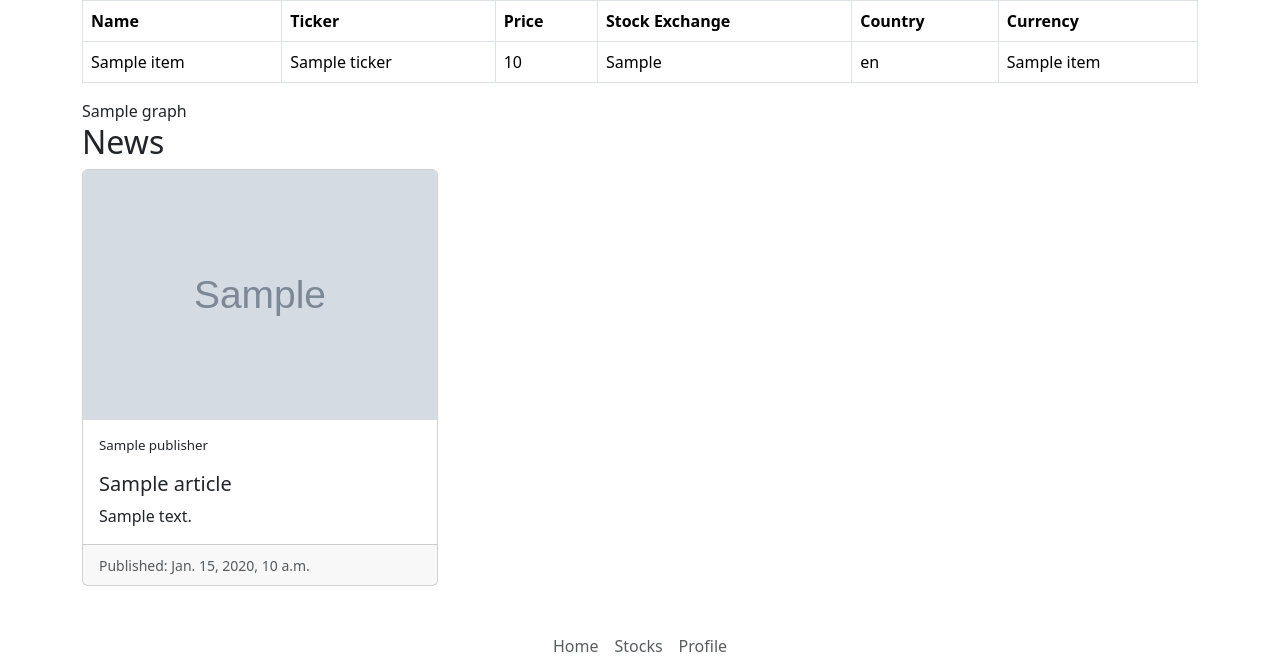
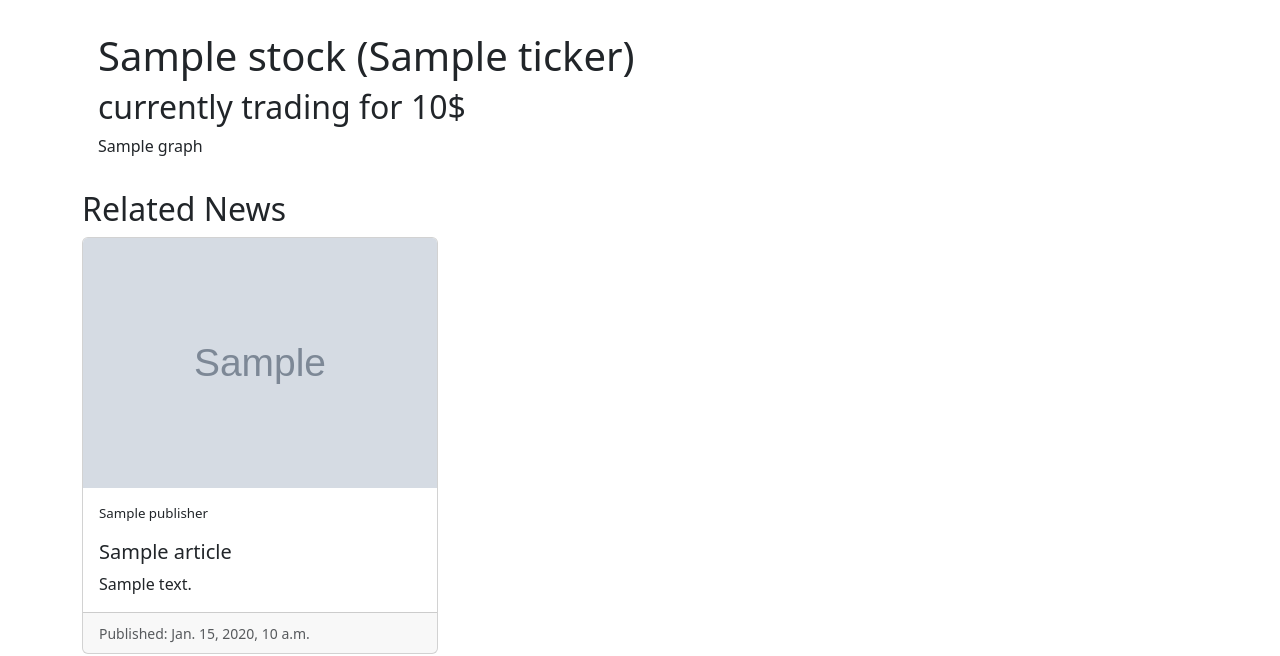
Before and after one commit to Kasper-Bankler/StockWebsite, a Django app: template stocks/templates/stocks/detail.html in a window 1280 px wide. Shown: the part 72-728 px from the top of the page. Run offline with Django 3.2, Linux system fonts and the light colour scheme; the template is opened without the code that fills it: most values are stand-ins (such as "Sample title", 1, 10 or a date in 2020); grey boxes marked "Sample" are stand-in pictures.

Commit message:
stock detail page touch up

```diff
--- a/accounts/views.py
+++ b/accounts/views.py
@@ -4,6 +4,7 @@ from django.shortcuts import render, get_object_or_404
 from .models import CustomUser
 from .forms import CustomUserCreationForm
 from django.contrib.auth.decorators import login_required
+from portfolio.models import Orders
 class SignUpView(CreateView):
     form_class = CustomUserCreationForm
     success_url = reverse_lazy("login")
@@ -13,4 +14,5 @@ class SignUpView(CreateView):
 def ProfileView(request):
     # Render templaten index.html
     #return render(request, "portfolio/index.html", {"portfolio": top_100_companies}
+    #stocks=Orders.objects.get(userID=request.user.ID)
     return render(request, "profile.html")
--- a/stocks/templates/stocks/detail.html
+++ b/stocks/templates/stocks/detail.html
@@ -1,5 +1,5 @@
 {% extends "base.html" %} {% block content %} {% load tz %}
-<table class="table table-bordered">
+{% comment %} <table class="table table-bordered">
   <thead>
     <tr>
       <th>Name</th>
@@ -22,10 +22,14 @@
     </tr>
     {% endfor %}
   </tbody>
-</table>
+</table> {% endcomment %}
+<div class="on my-3 p-3">
+  <h1>{{stock.name}} ({{stock.ticker}})</h1>
+  <h2>currently trading for {{price}}$</h2>
+
 <div>{{ graph|safe }}</div>
-
-<h2>News</h2>
+</div>
+<h2>Related News</h2>
 <div class="row row-cols-1 row-cols-md-3 g-4">
   {% for article in news %}
   <div class="col">
--- a/stocks/views.py
+++ b/stocks/views.py
@@ -114,4 +114,4 @@ def detail(request, stock_ticker):
     # Udtag results fra data
     news = data3['results']
 
-    return render(request, 'stocks/detail.html', {'stock': results, 'graph': graph, 'price': price, 'news': news})
+    return render(request, 'stocks/detail.html', {'stock': results[0], 'graph': graph, 'price': price, 'news': news})
```
